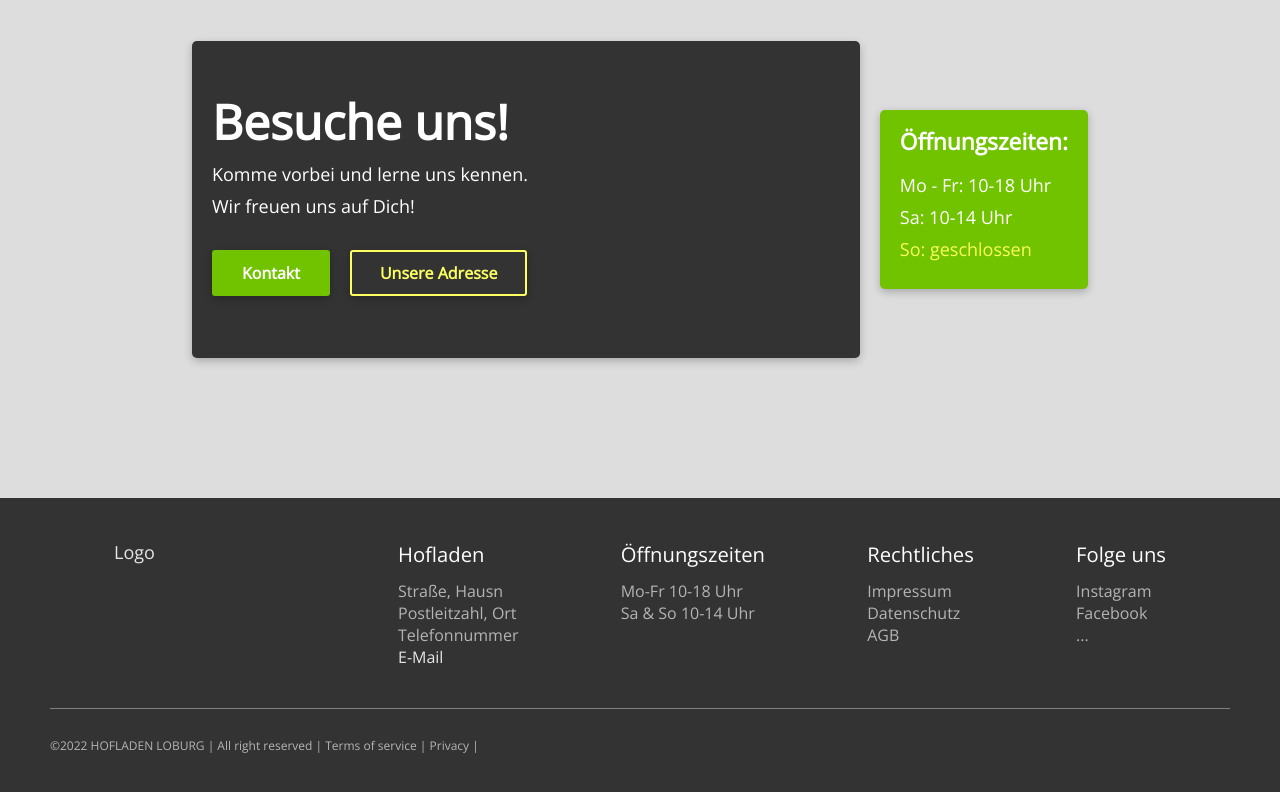
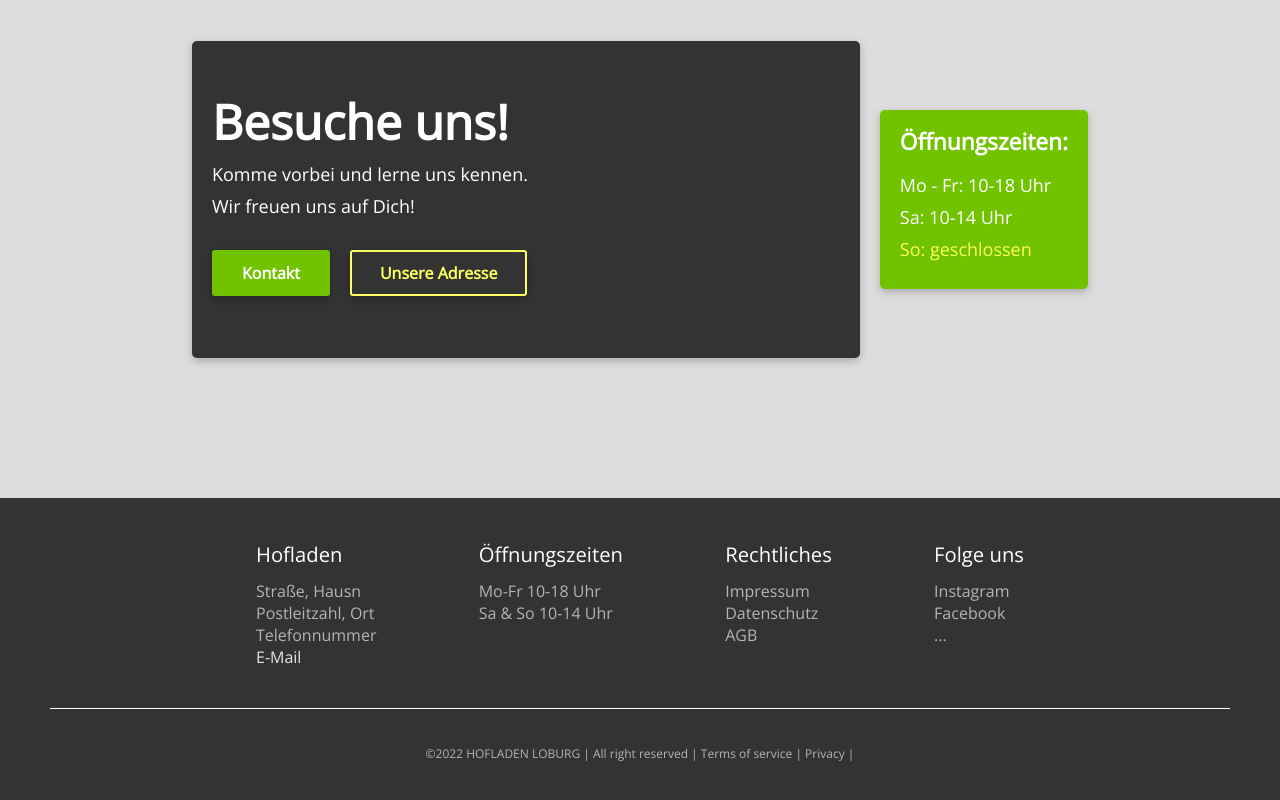
Before and after one commit to CasparVelsen/hofladen-loburg, a React (Create React App) app: page / in a window 1280 px wide. Shown: the part 2384-3184 px from the top of the page. Built offline with nearby package versions, Linux system fonts and the light colour scheme.

Commit message:
Slight adjustements

```diff
--- a/src/components/Footer/Footer.js
+++ b/src/components/Footer/Footer.js
@@ -7,7 +7,6 @@ export default function Footer() {
   return (
     <div className={styles.footer}>
       <div className={styles.container}>
-        <div className={styles.logo}>Logo</div>
         <div className={styles.information}>
           <div className={styles.row}>
             <Title level={3} titleStyle="light">
@@ -58,8 +57,8 @@ export default function Footer() {
           </div>
         </div>
       </div>
-      <Divider color="normal" size="large" />
-      <div classNameName={styles.stamp}>
+      <Divider />
+      <div className={styles.stamp}>
         <Paragraph textColor="gray" textStyle="small">
           &copy;{new Date().getFullYear()} HOFLADEN LOBURG | All right reserved
           | Terms of service | Privacy |
--- a/src/components/Footer/Footer.module.scss
+++ b/src/components/Footer/Footer.module.scss
@@ -9,7 +9,7 @@
 
 .container {
   display: flex;
-  justify-content: space-between;
+  justify-content: center;
   padding: 0 5vw;
 }
 
@@ -19,12 +19,6 @@
   gap: s(7);
   justify-content: space-between;
   color: $text-gray;
-}
-
-.logo {
-  margin-top: s(3);
-  display: flex;
-  color: $text-white-matt;
 }
 
 .row {
@@ -60,7 +54,7 @@
 .stamp {
   width: 100%;
   display: flex;
-  justify-content: right;
+  justify-content: center;
 }
 
 @include tablet {
--- a/src/modules/Divider/Divider.module.scss
+++ b/src/modules/Divider/Divider.module.scss
@@ -2,7 +2,7 @@
 
 .divider {
   width: 100%;
-  background-color: gray;
-  height: 0.5px;
+  height: 1px;
   margin: s(7) 0;
+  background-color: white;
 }
--- a/src/modules/Paragraph/Paragraph.module.scss
+++ b/src/modules/Paragraph/Paragraph.module.scss
@@ -4,7 +4,7 @@
 .paragraph {
   font-size: 16px;
   word-wrap: break-word;
-  width: 100%;
+  width: fit-content;
   margin: s(2) 0;
 }
 
```
